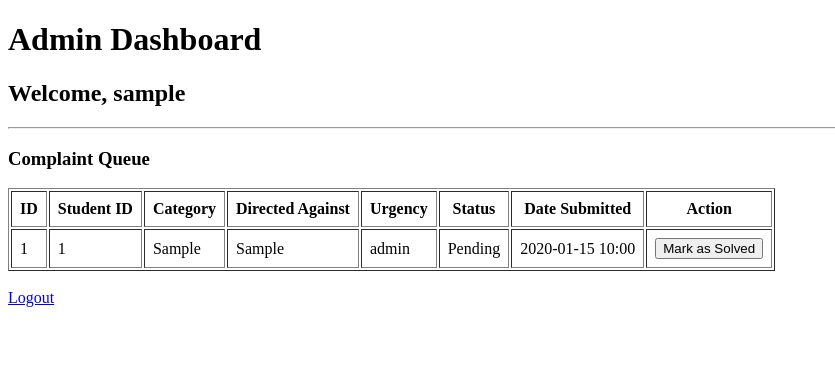
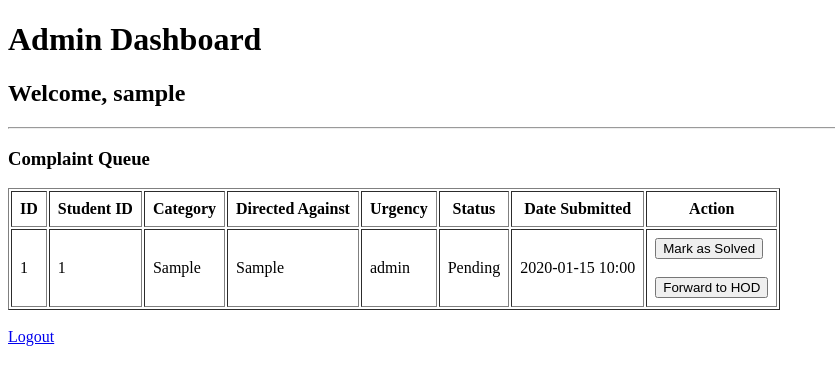
Before and after one commit to mudasirrehman-dev/smart_uni_complaint_system, a Flask app: page /admin/dashboard in a window 1280 px wide. Shown: the top 385 px of the page, without its empty margins (0-835 px from the left). Run offline with Flask 3, Linux system fonts and the light colour scheme; the visitor is signed in with stand-in values (Sample User, id 1); tables that the repository leaves empty hold one stand-in row (values such as "Sample post").

Commit message:
Complete - Forward Complaint to HOD

```diff
--- a/app.py
+++ b/app.py
@@ -4,7 +4,7 @@ from models import User, Complaint
 from werkzeug.security import check_password_hash
 from functools import wraps
 from datetime import datetime
-from sqlalchemy import case
+from sqlalchemy import case, or_
 
 
 app = Flask(__name__)
@@ -151,6 +151,23 @@ def solve_complaint(complaint_id):
 
     return redirect(url_for("admin_dashboard"))
 
+@app.route("/complaint/<int:complaint_id>/forward", methods=["POST"])
+@role_required("admin")
+def forward_to_hod(complaint_id):
+
+    complaint = Complaint.query.get_or_404(complaint_id)
+
+    # Admin cannot forward a complaint against Admin
+    # because it already belongs to HOD
+    if complaint.directed_against == "Admin":
+        return "Access Denied", 403
+
+    complaint.status = "Forwarded"
+
+    db.session.commit()
+
+    return redirect(url_for("admin_dashboard"))
+
 @app.route("/complaint/new", methods=["GET", "POST"])
 @role_required("student")
 def submit_complaint():
@@ -209,7 +226,10 @@ def submit_complaint():
 def hod_dashboard():
 
     complaints = Complaint.query.filter(
-        Complaint.directed_against == "Admin"
+        or_(
+            Complaint.directed_against == "Admin",
+            Complaint.status == "Forwarded"
+        )
     ).order_by(
         Complaint.date_submitted.desc()
     ).all()
@@ -219,7 +239,6 @@ def hod_dashboard():
         username=session.get("username"),
         complaints=complaints
     )
-
 
 @app.route("/logout")
 def logout():
--- a/templates/admin_dashboard.html
+++ b/templates/admin_dashboard.html
@@ -56,11 +56,24 @@
           <td>
             {% if complaint.status == "Pending" %}
 
+            <!-- Solve Complaint -->
+
             <form
               method="POST"
               action="{{ url_for('solve_complaint', complaint_id=complaint.id) }}"
             >
               <button type="submit">Mark as Solved</button>
+            </form>
+
+            <br />
+
+            <!-- Forward to HOD -->
+
+            <form
+              method="POST"
+              action="{{ url_for('forward_to_hod', complaint_id=complaint.id) }}"
+            >
+              <button type="submit">Forward to HOD</button>
             </form>
 
             {% else %} {{ complaint.status }} {% endif %}
```
